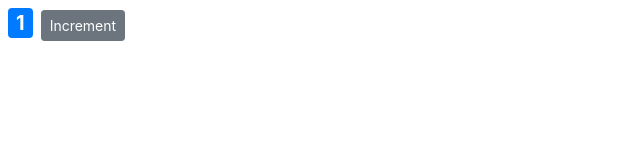
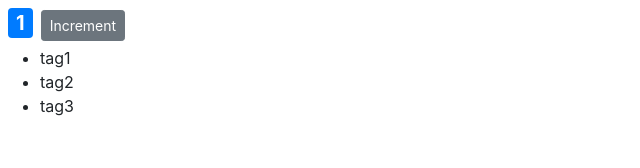
Before and after one commit to ahmed-sohel/react-mosh, a React (Create React App) app: page / in a window 1280 px wide. Shown: the top 168 px of the page, without its empty margins (0-640 px from the left). Built offline with nearby package versions, Linux system fonts and the light colour scheme.

Commit message:
rendering list WIP

```diff
--- a/src/components/counter.jsx
+++ b/src/components/counter.jsx
@@ -3,7 +3,7 @@
 class Counter extends Component{
 	state = {
 		count: 1,
-		imageUrl: 'https://picsum.photos/'
+		tags: ['tag1', 'tag2', 'tag3']
 	}
 
 	styles = {
@@ -24,6 +24,9 @@
 			<React.Fragment>
 				<span style={this.styles} className={this.getBadgeClasses()}>{this.formatCount()}</span>
 				<button className="btn btn-secondary btn-sm">Increment</button>
+				<ul>
+					{this.state.tags.map(tag => <li>{ tag }</li>)}
+				</ul>
 			</React.Fragment>
 			);
 	}
```
